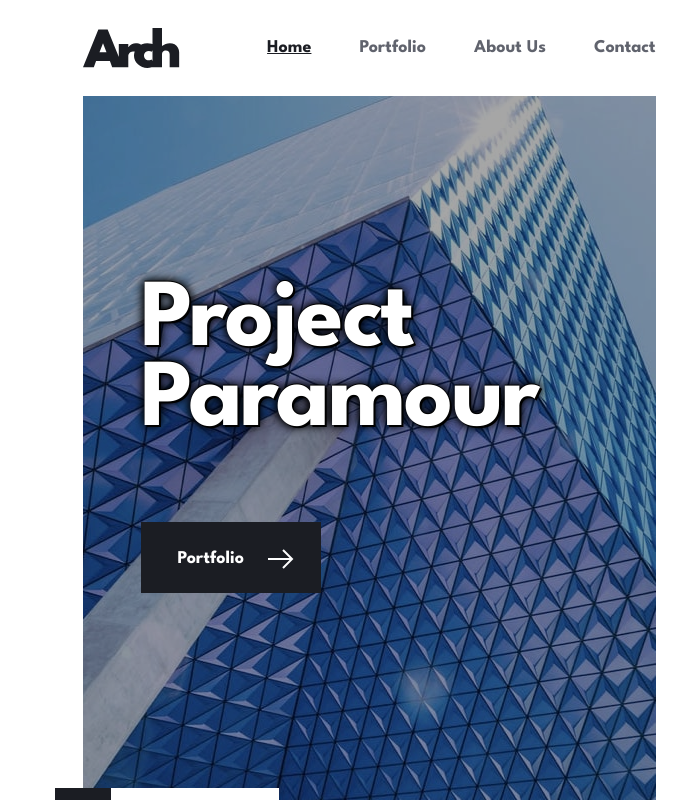
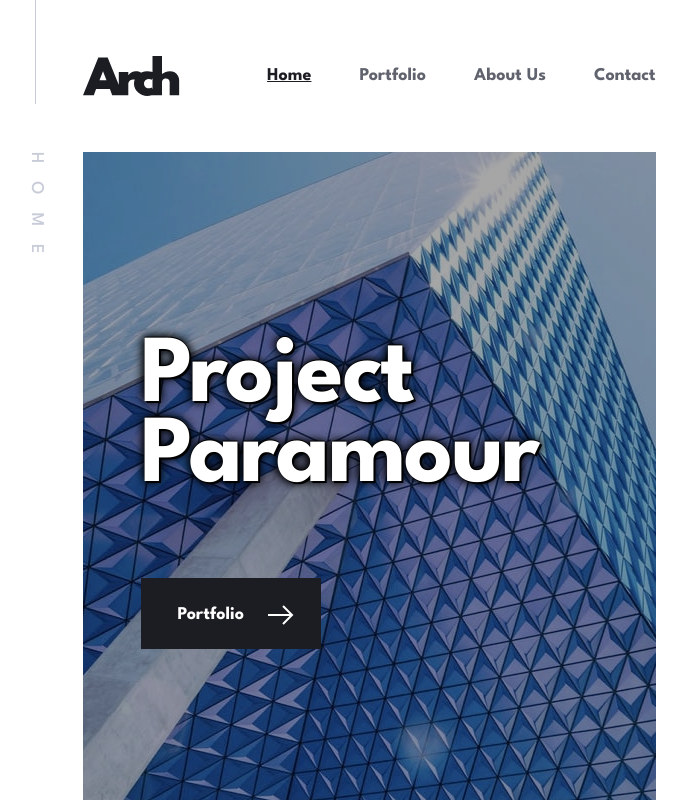
Before and after one commit to richieAiello/arch-studio-website, a React (Vite) app: page / in a window 1280 px wide. Shown: the top 800 px of the page, without its empty margins (271-958 px from the left). Built offline with nearby package versions, Linux system fonts and the light colour scheme.

Commit message:
Styles for Home.jsx and child components on tablet.

```diff
--- a/src/components/header/Header.jsx
+++ b/src/components/header/Header.jsx
@@ -2,7 +2,10 @@ import Nav from './Nav';
 
 const Header = props => {
   return (
-    <header className="fixed z-50 h-24 w-full flex items-center bg-white">
+    <header
+      className="container--header fixed left-0 right-0 z-50 h-24 flex items-center bg-white
+      md:relative md:h-[9.5rem]"
+    >
       <Nav />
     </header>
   );
--- a/src/components/header/Nav.jsx
+++ b/src/components/header/Nav.jsx
@@ -1,4 +1,5 @@
 import { useState, useEffect } from 'react';
+import { useLocation } from 'react-router-dom';
 import Hamburger from './Hamburger';
 import NavMenu from './NavMenu';
 import NavShadow from './NavShadow';
@@ -10,6 +11,8 @@ const Nav = props => {
   const [animateOut, setAnimateOut] = useState(false);
   const [hidden, setHidden] = useState(true);
   const [loading, setLoading] = useState(false);
+
+  let location = useLocation().pathname;
 
   useEffect(() => {
     const timer = setTimeout(() => {
@@ -36,7 +39,7 @@ const Nav = props => {
   };
 
   return (
-    <nav className="container flex justify-between items-center">
+    <nav className="container--small flex justify-between items-center px-8 md:p-0">
       <img
         src="./logo.svg"
         alt="Arch Studio Logo"
@@ -67,6 +70,14 @@ const Nav = props => {
         })}
         onClick={handleHamburgerClick}
       />
+      <div className="hidden accent--page">
+        <span className="text-grey-light-custom uppercase">
+          {location === '/' && 'Home'}
+          {location === '/portfolio' && 'Portfolio'}
+          {location === '/about' && 'About Us'}
+          {location === '/contact' && 'Contact'}
+        </span>
+      </div>
     </nav>
   );
 };
--- a/src/components/header/NavMenu.jsx
+++ b/src/components/header/NavMenu.jsx
@@ -4,8 +4,7 @@ const NavMenu = props => {
   return (
     <ul
       className={`
-        w-screen absolute top-24 left-0 bg-silver-custom py-10 pl-8
-        gap-y-4 z-10
+        w-screen absolute top-24 left-0 bg-silver-custom py-10 pl-8 gap-y-4 z-10
         ${props.className}
         md:grid md:grid-flow-col md:gap-x-12 md:h-max md:w-max md:static md:p-0 md:bg-white
       `}
--- a/src/components/home/hero/Hero.jsx
+++ b/src/components/home/hero/Hero.jsx
@@ -24,8 +24,8 @@ const Hero = props => {
 
   return (
     <section
-      className="relative h-[560px] mt-24 mb-20 pt-[7.25rem] pl-8
-      bg-[rgba(0,0,0,.35)] container--small md:mb-[15.5rem] md:h-[720px] md:pt-[11.625rem] md:pl-[3.625rem]"
+      className="relative h-[560px] mt-24 mb-20 pt-[7.25rem] pl-8 bg-[rgba(0,0,0,.35)]
+      container--small md:mb-[15.5rem] md:h-[720px] md:pt-[11.625rem] md:pl-[3.625rem] md:mt-0"
     >
       <HeroContext heading={data.heading} />
       <HeroImage
--- a/src/components/home/hero/HeroImage.jsx
+++ b/src/components/home/hero/HeroImage.jsx
@@ -6,7 +6,7 @@ const HeroImage = props => {
       <img
         src={props.mobile}
         alt=""
-        className="absolute h-full w-full object-cover object-bottom -z-10 top-0 left-0"
+        className="absolute h-full w-full object-cover -z-10 top-0 left-0"
       />
     </picture>
   );
--- a/src/components/shared/PageAccent.jsx
+++ /dev/null
@@ -1,5 +0,0 @@
-const PageAccent = props => {
-  return null;
-};
-
-export default PageAccent;
--- a/src/index.css
+++ b/src/index.css
@@ -35,6 +35,13 @@
 .container--small {
   margin-inline: auto;
   width: min(100%, 573px);
+}
+
+@media (min-width: 768px) {
+  .container--header {
+    margin-inline: auto;
+    width: 573px;
+  }
 }
 
 @media (min-width: 1440px) {
@@ -99,13 +106,17 @@
   }
 }
 
-.accent::before {
+.accent::before,
+.accent--secondary::before {
   content: '';
-  display: block;
   width: 65px;
   height: 1px;
   background-color: #c8ccd8;
   margin-bottom: 4.25rem;
+}
+
+.accent::before {
+  display: block;
 }
 
 @media (min-width: 768px) {
@@ -113,13 +124,39 @@
     display: none;
   }
 
-  .accent--secondary::before {
+  .accent--secondary::before,
+  .accennt--page::before {
+    display: block;
+  }
+
+  .accent--page {
+    display: flex;
+    align-items: center;
+    position: absolute;
+    left: -35px;
+    top: 0;
+    letter-spacing: 18px;
+    transform-origin: 0 0;
+    transform: rotate(90deg);
+
+    -webkit-transform-origin: 0 0;
+    -moz-transform-origin: 0 0;
+    -ms-transform-origin: 0 0;
+    -o-transform-origin: 0 0;
+
+    -webkit-transform: rotate(90deg);
+    -moz-transform: rotate(90deg);
+    -ms-transform: rotate(90deg);
+    -o-transform: rotate(90deg);
+  }
+
+  .accent--page::before {
     content: '';
     display: block;
-    width: 65px;
+    width: 104px;
     height: 1px;
     background-color: #c8ccd8;
-    margin-bottom: 4.5rem;
+    margin-right: 3rem;
   }
 }
 
```
